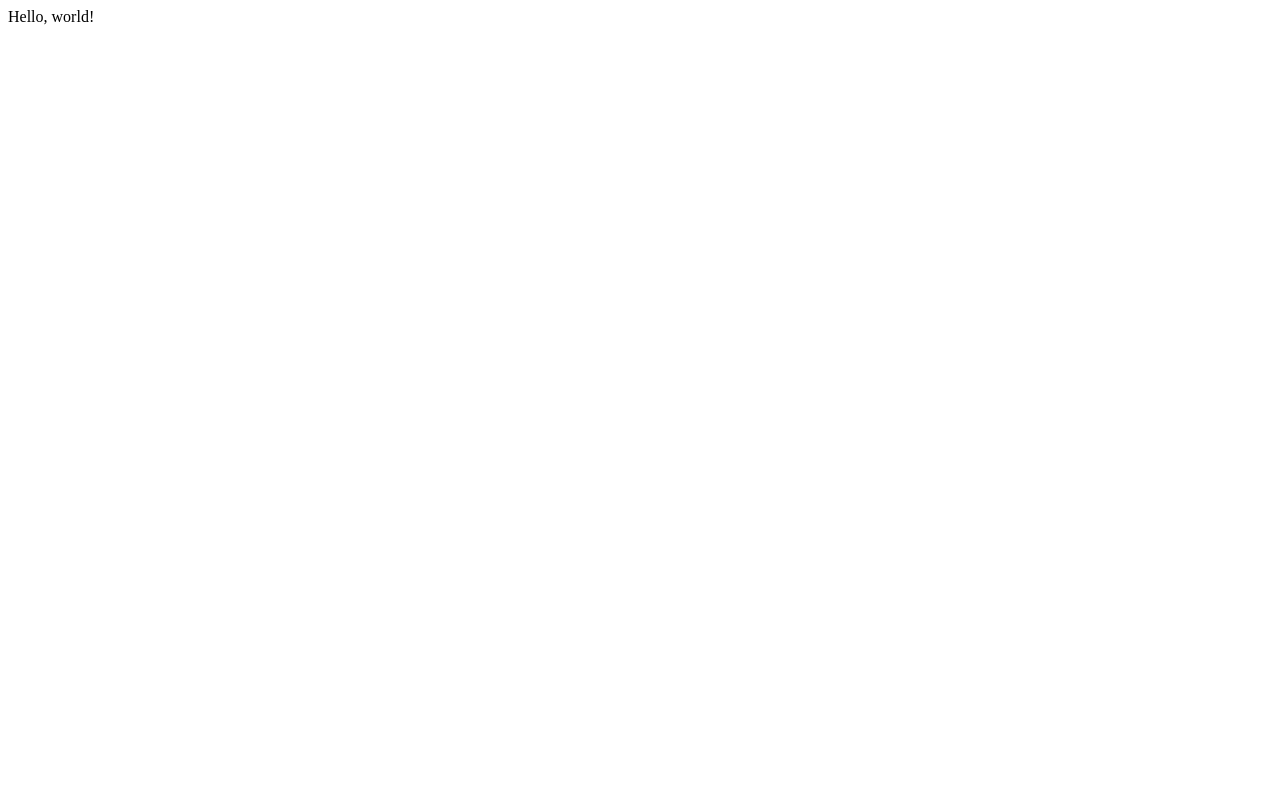
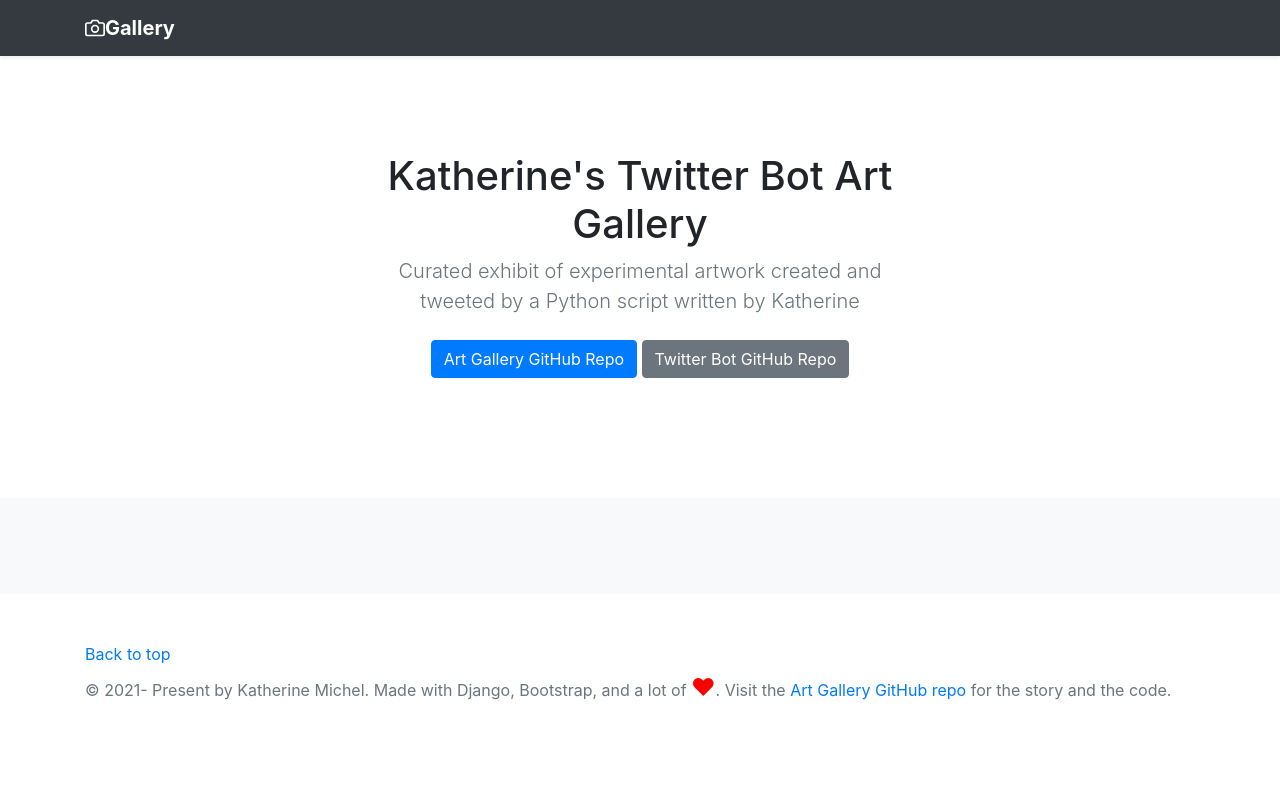
Before and after one commit to KatherineMichel/stanford-code-in-place-2021-final-project, a Django app: page / in a window 1280 px wide. Before the commit the page is almost empty. Run offline with Django 3.2, Linux system fonts and the light colour scheme; data that the repository does not hold is empty.

Commit message:
Add gallery view

```diff
--- a/gallery/urls.py
+++ b/gallery/urls.py
@@ -1,7 +1,7 @@
 from django.urls import path
 
-from gallery.views import IndexView
+from .views import gallery_view
 
 urlpatterns = [
-    path("", IndexView.as_view(), name="index"),
+    path('', gallery_view, name='index'),
 ]
--- a/gallery/views.py
+++ b/gallery/views.py
@@ -1,6 +1,6 @@
-from django.views.generic.base import TemplateView
+from django.shortcuts import render
+from .models import Artwork
 
-
-class IndexView(TemplateView):
-
-    template_name = "index.html"
+def gallery_view(request):
+    artwork = Artwork.objects.all()# [:9]
+    return render(request, 'index.html', {"artwork":artwork})
--- /dev/null
+++ b/templates/base.html
@@ -0,0 +1,66 @@
+<!DOCTYPE html>
+<html lang="en">
+  <head>
+    <meta charset="utf-8">
+    <meta name="viewport" content="width=device-width, initial-scale=1">
+    <meta name="description" content="">
+    <meta name="author" content="Katherine Michel">
+    <title>Katherine's Twitter Bot Art Gallery</title>
+
+    <!-- Bootstrap core CSS -->
+    <link rel="stylesheet" href="https://cdn.jsdelivr.net/npm/bootstrap@4.5.3/dist/css/bootstrap.min.css" integrity="sha384-TX8t27EcRE3e/ihU7zmQxVncDAy5uIKz4rEkgIXeMed4M0jlfIDPvg6uqKI2xXr2" crossorigin="anonymous">
+
+    <!-- Favicons -->
+
+  </head>
+
+  <body>
+
+    <header>
+
+        <div class="navbar navbar-dark bg-dark shadow-sm">
+            <div class="container">
+                <a href="#" class="navbar-brand d-flex align-items-center">
+                    <svg xmlns="http://www.w3.org/2000/svg" width="20" height="20" fill="none" stroke="currentColor" stroke-linecap="round" stroke-linejoin="round" stroke-width="2" aria-hidden="true" class="me-2" viewBox="0 0 24 24"><path d="M23 19a2 2 0 0 1-2 2H3a2 2 0 0 1-2-2V8a2 2 0 0 1 2-2h4l2-3h6l2 3h4a2 2 0 0 1 2 2z"/><circle cx="12" cy="13" r="4"/></svg>
+                    <strong>Gallery</strong>
+                </a>
+                </a>
+            </div>
+        </div>
+
+    </header>
+
+    <main>
+
+        <section class="py-5 text-center container">
+            <div class="row py-lg-5">
+            <div class="col-lg-6 col-md-8 mx-auto">
+                <h1 class="fw-light">Katherine's Twitter Bot Art Gallery</h1>
+                <p class="lead text-muted">Curated exhibit of experimental artwork created and tweeted by a Python script written by Katherine</p>
+                <p>
+                <a href="https://github.com/KatherineMichel/stanford-code-in-place-2021-final-project" class="btn btn-primary my-2" target="_blank">Art Gallery GitHub Repo</a>
+                <a href="https://github.com/KatherineMichel/stanford-code-in-place-art-exhibit-experiment" class="btn btn-secondary my-2" target="_blank">Twitter Bot GitHub Repo</a>
+                </p>
+            </div>
+            </div>
+        </section>
+
+        {% block content %}
+
+        {% endblock %}
+
+    </main>
+
+    <footer class="text-muted py-5">
+        <div class="container">
+            <p class="float-end mb-1">
+            <a href="#">Back to top</a>
+            </p>
+            <p class="mb-1">© 2021- Present by Katherine Michel. Made with Django, Bootstrap, and a lot of <span style="font-size:150%;color:red;">&hearts;</span>. Visit the <a href="https://github.com/KatherineMichel/stanford-code-in-place-2021-final-project" target="_blank">Art Gallery GitHub repo</a> for the story and the code.</p>
+        </div>
+    </footer>
+
+    <script src="https://cdn.jsdelivr.net/npm/bootstrap@4.5.3/dist/js/bootstrap.min.js" integrity="sha384-w1Q4orYjBQndcko6MimVbzY0tgp4pWB4lZ7lr30WKz0vr/aWKhXdBNmNb5D92v7s" crossorigin="anonymous"></script>
+
+  </body>
+</html>
--- a/templates/index.html
+++ b/templates/index.html
@@ -1 +1,39 @@
-Hello, world!
+{% extends "base.html" %}
+
+{% block content %}
+
+  <div class="album py-5 bg-light">
+    <div class="container">
+      <div class="row row-cols-1 row-cols-sm-2 row-cols-md-3 g-3">
+
+        {% for artwork in artwork %}
+
+        <div class="col">
+
+          <div class="card shadow-sm">
+
+            {% for artwork in artwork.images.all %}
+            <a href="{% url 'artwork' artwork.pk %}"><img src="{{ artwork.image.url }}" class="card-img-top" width="100%" height="225" alt="Artwork" title="Artwork" aria-label="Artwork" /></a>
+            <!--<a href="{{ artwork.image.url }}"><img src="{{ artwork.image.url }}" class="card-img-top" width="100%" height="225" alt="Artwork" title="Artwork" aria-label="Artwork" /></a>-->
+            {% endfor %}
+
+            <div class="card-body">
+              <p class="card-text">{{ artwork.title }}</p>
+              <div class="d-flex justify-content-between align-items-center">
+                <div class="btn-group">
+                  <a href="{% url 'artwork' artwork.pk %}" type="button" class="btn btn-sm btn-outline-secondary">View</a>
+                </div>
+              </div>
+            </div>
+
+          </div>
+
+        </div>
+
+      {% endfor %}
+
+      </div>
+    </div>
+  </div>
+
+{% endblock %}
```
